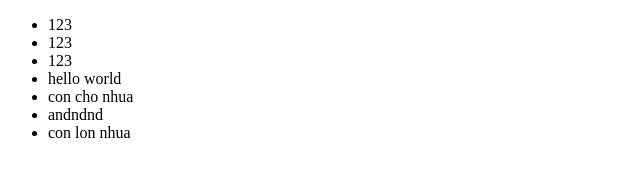
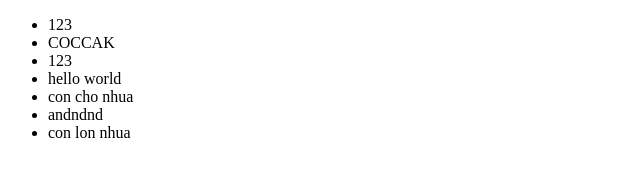
Before and after one commit to dung-1911201/DEMOGIT, a plain HTML site: page index.html in a window 1280 px wide. Shown: the full height of the page, 0-640 px from the left. Drawn offline with Linux system fonts and the light colour scheme.

Commit message:
Update index.html

```diff
--- a/index.html
+++ b/index.html
@@ -9,7 +9,7 @@
 <body>
     <ul>
         <li>123</li>
-        <li>123</li>
+        <li>COCCAK</li>
         <li>123</li>
         <li>hello world</li>
         <li>con cho nhua</li>
```
